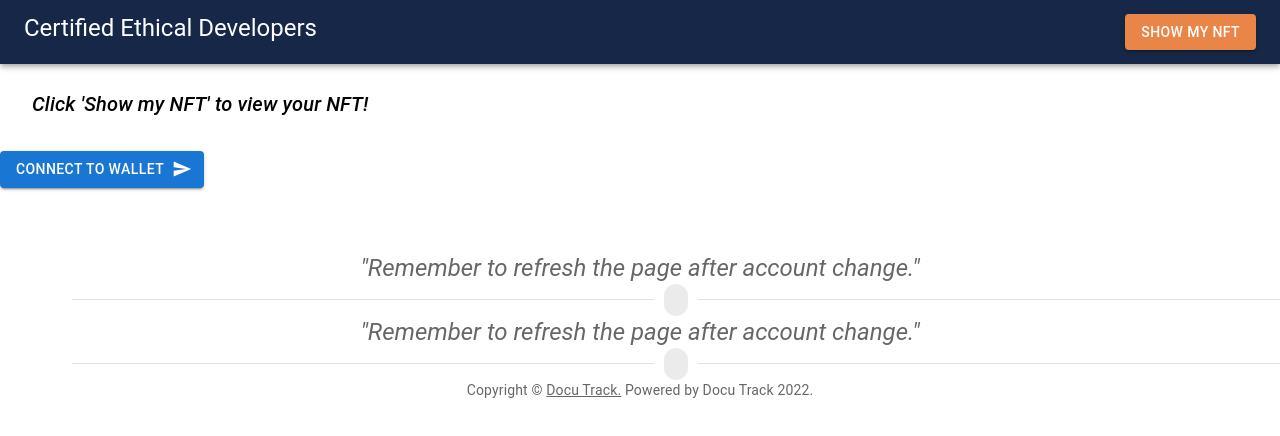
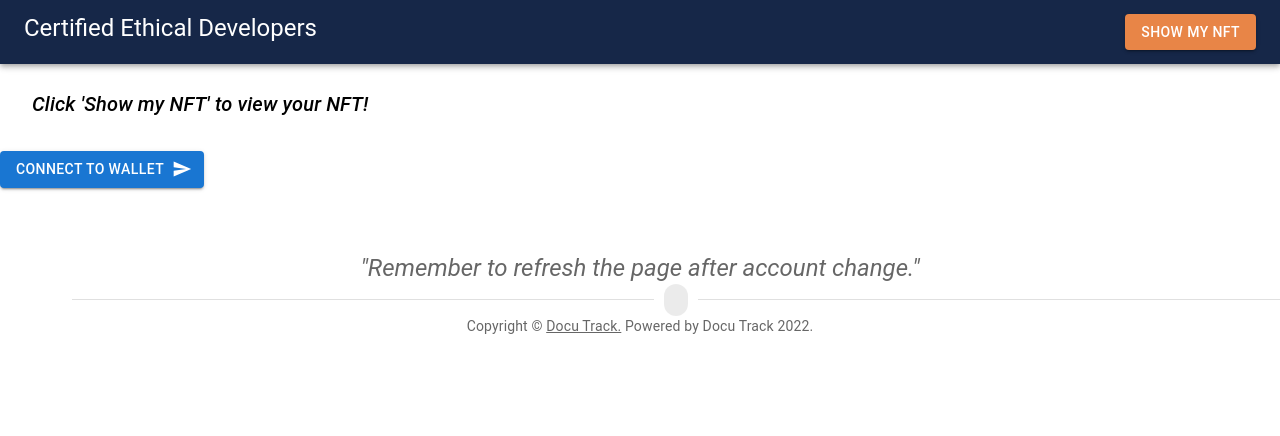
Before and after one commit to Docu-Track/Docu-track, a React (Create React App) app in the folder client/: page / in a window 1280 px wide. Shown: the top 436 px of the page. Built offline with nearby package versions, Linux system fonts and the light colour scheme; what ipfs-http-client would draw is missing.

Commit message:
Update App.js

```diff
--- a/client/src/App.js
+++ b/client/src/App.js
@@ -427,12 +427,6 @@ function App() {
         <Divider textAlign="center" variant="inset">
           <Chip></Chip>
         </Divider>
-         <Typography gutterbottm fontStyle="italic" variant="h5" color="textSecondary" align="center">
-          {'"Remember to refresh the page after account change."'}
-        </Typography>
-        <Divider textAlign="center" variant="inset">
-          <Chip></Chip>
-        </Divider>
         <Copyright />
       </Box>
     </Box>
```
